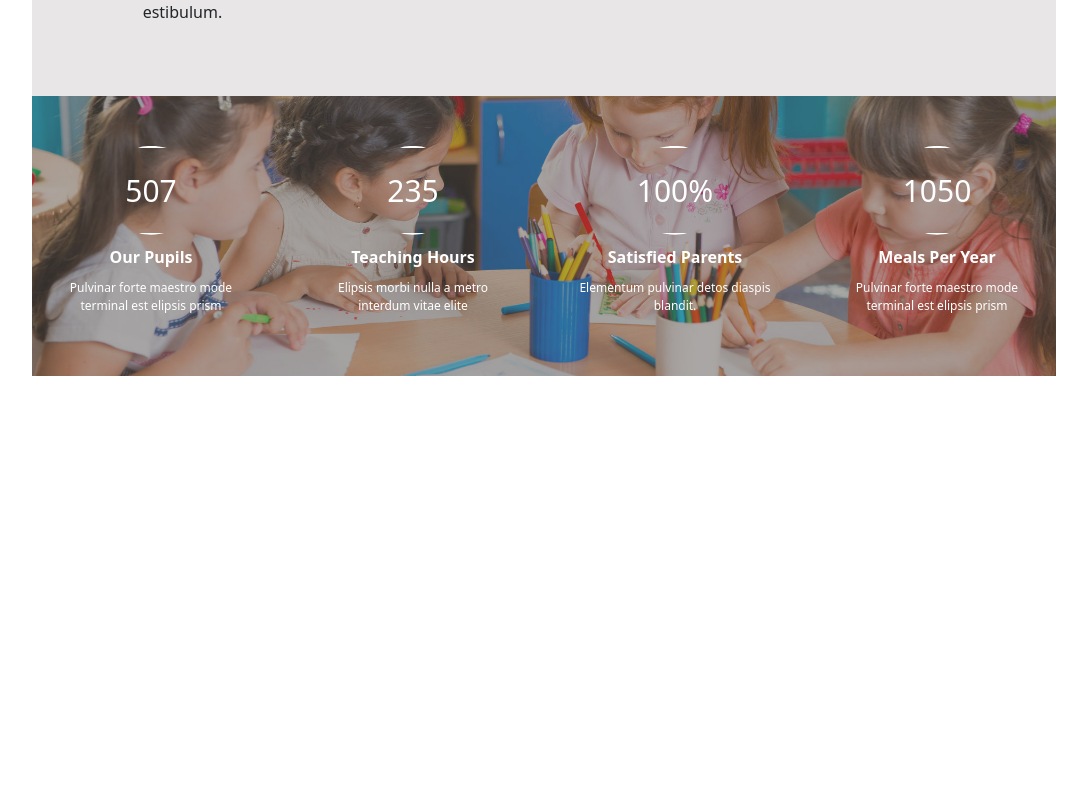
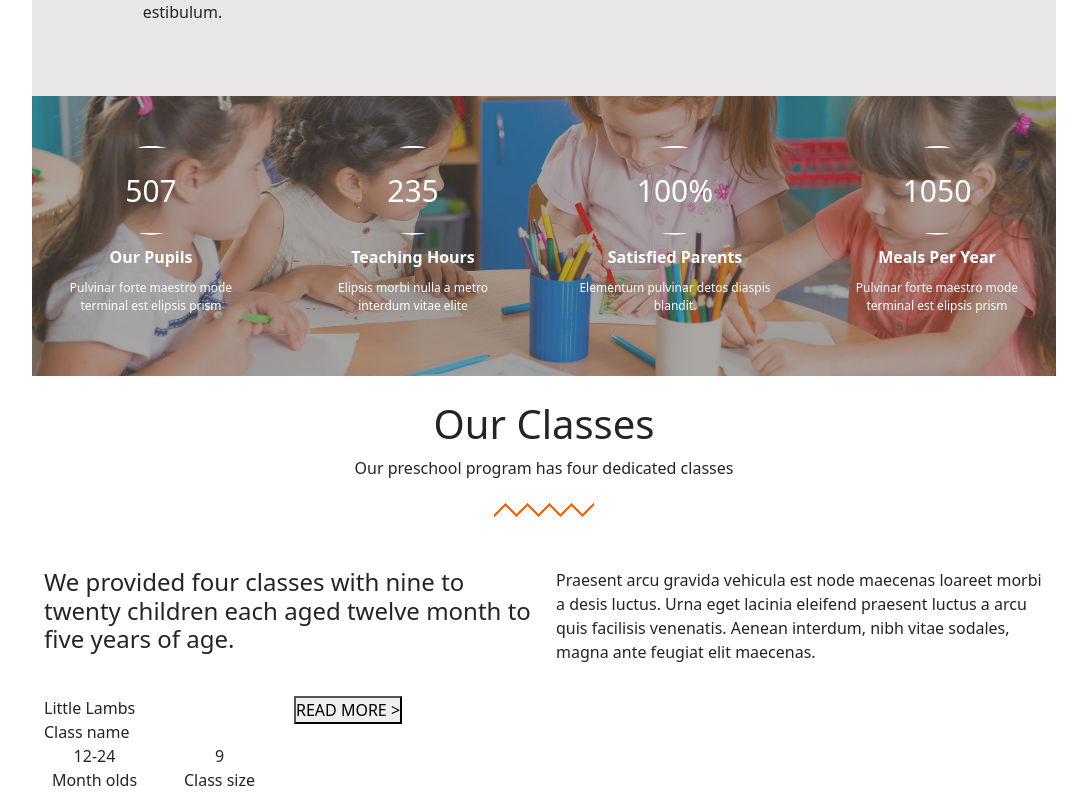
Before and after one commit to DiceglieA/proj-html-vuejs, a Vue app: page / in a window 1280 px wide. Shown: the part 1880-2672 px from the top of the page, without its empty margins (96-1183 px from the left). Before the commit the page ends 2256 px from the top, so only its background shows below. Built offline with nearby package versions, Linux system fonts and the light colour scheme; the HTML template or start-up script is replaced by a standard one.

Commit message:
creazione card in class

```diff
--- /dev/null
+++ b/src/components/ClassesComp.vue
@@ -0,0 +1,94 @@
+<template>
+  <div>
+    <div class="text-center m-4">
+        <h1>Our Classes</h1>
+        <p>Our preschool program has four dedicated classes</p>
+        <div>
+            <img src="../assets/img/images/header_divider.png" alt="waves">
+        </div>
+    </div>
+    <div class="container">
+      <div class="row mt-5 mb-3">
+        <h4 class="col-6">
+        We provided four classes with nine to twenty children each aged twelve month to five years of age.
+        </h4>
+        <p class="col-6">
+        Praesent arcu gravida vehicula est node maecenas loareet morbi a desis luctus. Urna eget lacinia eleifend praesent luctus a arcu quis facilisis venenatis. Aenean interdum, nibh vitae sodales, magna ante feugiat elit maecenas.
+        </p>
+      </div>
+
+         <!-- Creare componente Card nel Refactoring -->
+
+      <div>
+        <div class="class-card row col-6">  <!--  Possibile componente -->
+          <div class="text-card col-6">
+            <div>Little Lambs</div>
+            <div>Class name</div>
+            <div class="row text-center">
+              <div class="col-6">
+                <div>12-24</div>
+                <div>Month olds</div>
+              </div>
+              <div class="col-6">
+                <div>9</div>
+                <div>Class size</div>
+              </div>
+            </div>
+          </div>
+          <div class="img-card col-6">
+            <img src="" alt="">
+            <button> READ MORE &gt;</button>
+          </div>
+        </div>
+      </div>
+
+    </div>
+  </div>
+</template>
+
+<script>
+export default {
+name: 'ClassesComp',
+data() {
+  return {
+    classData: [
+      {
+        name:'Little Lambs',
+        age: '12-24',
+        description: 'Month',
+        size:'9',
+        image:'class_01-690x506.jpg',
+      },
+      {
+        name:'Bouncy Bears',
+        age: '2-3',
+        description: 'Year',
+        size:'12',
+        image:'class_02-690x506.jpg',
+      },
+      {
+        name:'Tenderhearts',
+        age: '3-4',
+        description: 'Year',
+        size:'15',
+        image:'class_03-690x506.jpg',
+      },
+      {
+        name:'Shining Stars',
+        age: '4-5',
+        description: 'Year',
+        size:'20',
+        image:'class_04-690x506.jpg',
+      },
+    ]
+  }
+}
+}
+</script>
+
+<style lang="scss" scoped>
+.container {
+  width: 80%;
+  margin: auto;
+}
+</style>
--- a/src/components/MainComp.vue
+++ b/src/components/MainComp.vue
@@ -1,17 +1,55 @@
 <template>
   <div>
+    <!-- <TitleComp /> -->
     <WelcomeComp />
+    <!-- <TitleComp /> -->
+    <ClassesComp />
   </div>
 </template>
 
 <script>
 import WelcomeComp from './WelcomeComp.vue';
+import ClassesComp from './ClassesComp.vue';
+// import TitleComp from ".components/TitleComp.vue";
 
 export default {
 name: 'MainComp',
 components: {
     WelcomeComp,
-}
+    ClassesComp,
+    //  TitleComp,
+},
+//  data() {
+//      return {
+//        arrTitle: [
+//          {
+//            title: 'Welcome to Fable',
+//            subtitle: 'Fable daycare, preschool, and kindergarten',
+//            image: '"../assets/img/images/header_divider.png"'
+//          },
+//          {
+//            title: 'Our Classes',
+//            subtitle: 'Our preschool program has four dedicated classes',
+//            image: '"../assets/img/images/header_divider.png"'
+//          },
+//          {
+//            title: 'Meet Our Staff',
+//            subtitle: 'With education and experience in early childhood care',
+//            image: '"../assets/img/images/header_divider.png"'
+//          },
+//          {
+//            title: 'What s New',
+//            subtitle: 'Keep up to date with the latest news',
+//            image: '"../assets/img/images/header_divider.png"'
+//          },
+//          {
+//            title: 'Contact Us',
+//            subtitle: 'Our postal address and contact detail',
+//            image: '"../assets/img/images/header_divider.png"'
+//          },
+//        ]
+//      }
+//    }
 }
 </script>
 
--- /dev/null
+++ b/src/components/TitleComp.vue
@@ -0,0 +1,21 @@
+<template>
+  <div>
+    <div class="text-center m-4">
+        <h1>Welcome to Fable</h1>
+        <p>Fable daycare, preschool, and kindergarten</p>
+        <div>
+            <img src="../assets/img/images/header_divider.png" alt="waves">
+        </div>
+    </div>
+  </div>
+</template>
+
+<script>
+export default {
+name: 'TitleComp'
+}
+</script>
+
+<style lang="scss" scoped>
+
+</style>
```
Also changed, not shown: src/App.vue (+34 -0 lines).
